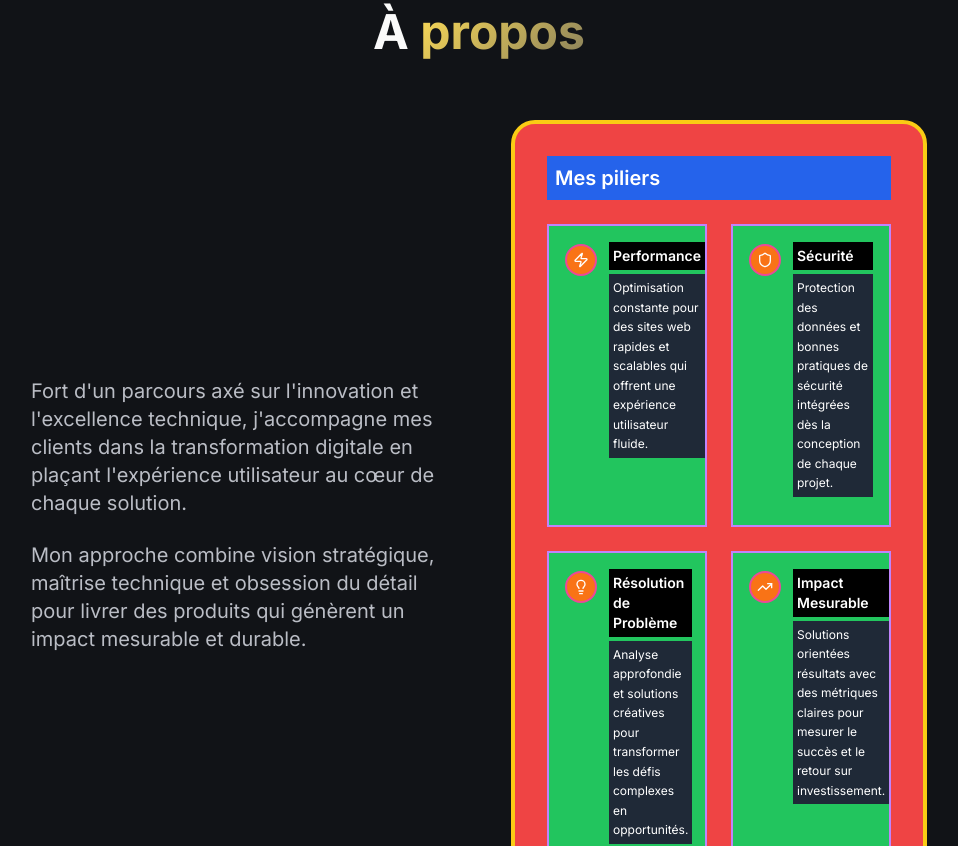
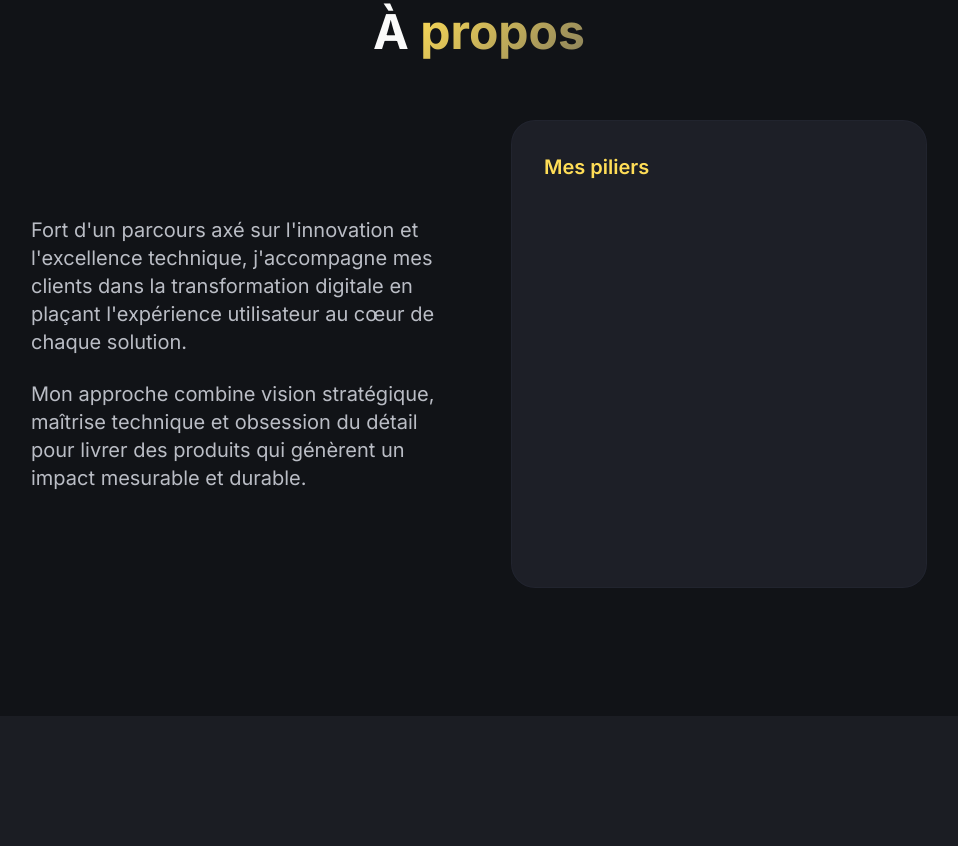
Before and after one commit to NezimK/portfolio-ali-mekzine, a React (Vite) app: page / in a window 1280 px wide. Shown: the part 920-1766 px from the top of the page, without its empty margins (161-1119 px from the left). Built offline with nearby package versions, Linux system fonts and the light colour scheme.

Commit message:
Remove debug colors
Removed the debugging colors from the "Mes piliers" section in the About component.

```diff
--- a/src/components/About.tsx
+++ b/src/components/About.tsx
@@ -50,25 +50,25 @@ export const About = () => {
             </AnimatedSection>
 
             <AnimatedSection delay={400}>
-              <div className="glass rounded-3xl p-8 bg-red-500 border-4 border-yellow-400">
-                <h3 className="text-xl font-semibold mb-6 text-white bg-blue-600 p-2">Mes piliers</h3>
+              <div className="glass rounded-3xl p-8">
+                <h3 className="text-xl font-semibold mb-6 text-accent">Mes piliers</h3>
                 <div className="grid grid-cols-1 sm:grid-cols-2 gap-6">
                   {pillars.map((pillar, index) => (
                     <div
                       key={pillar.title}
-                      className="bg-green-500 border-2 border-purple-400 p-4"
+                      className="opacity-0 animate-reveal"
                       style={{
                         animationDelay: `${600 + index * 120}ms`,
                         animationFillMode: 'forwards'
                       }}
                     >
                       <div className="flex items-start space-x-3 mb-3">
-                        <div className="w-8 h-8 rounded-lg bg-orange-500 border-2 border-pink-500 flex items-center justify-center flex-shrink-0 mt-0.5">
-                          <pillar.icon className="w-4 h-4 text-white" />
+                        <div className="w-8 h-8 rounded-lg bg-accent/10 flex items-center justify-center flex-shrink-0 mt-0.5">
+                          <pillar.icon className="w-4 h-4 text-accent" />
                         </div>
                         <div>
-                          <h4 className="text-white font-semibold text-sm mb-1 bg-black p-1">{pillar.title}</h4>
-                          <p className="text-white text-xs leading-relaxed bg-gray-800 p-1">{pillar.description}</p>
+                          <h4 className="text-foreground font-semibold text-sm mb-1">{pillar.title}</h4>
+                          <p className="text-foreground-muted text-xs leading-relaxed">{pillar.description}</p>
                         </div>
                       </div>
                     </div>
```
